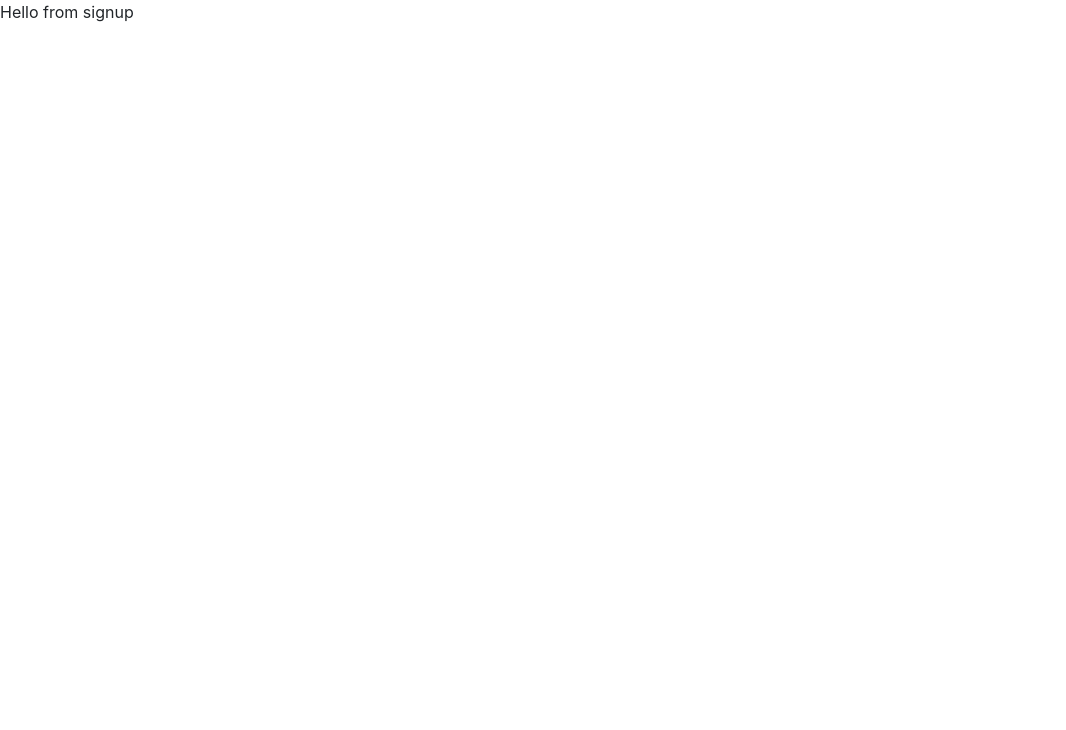
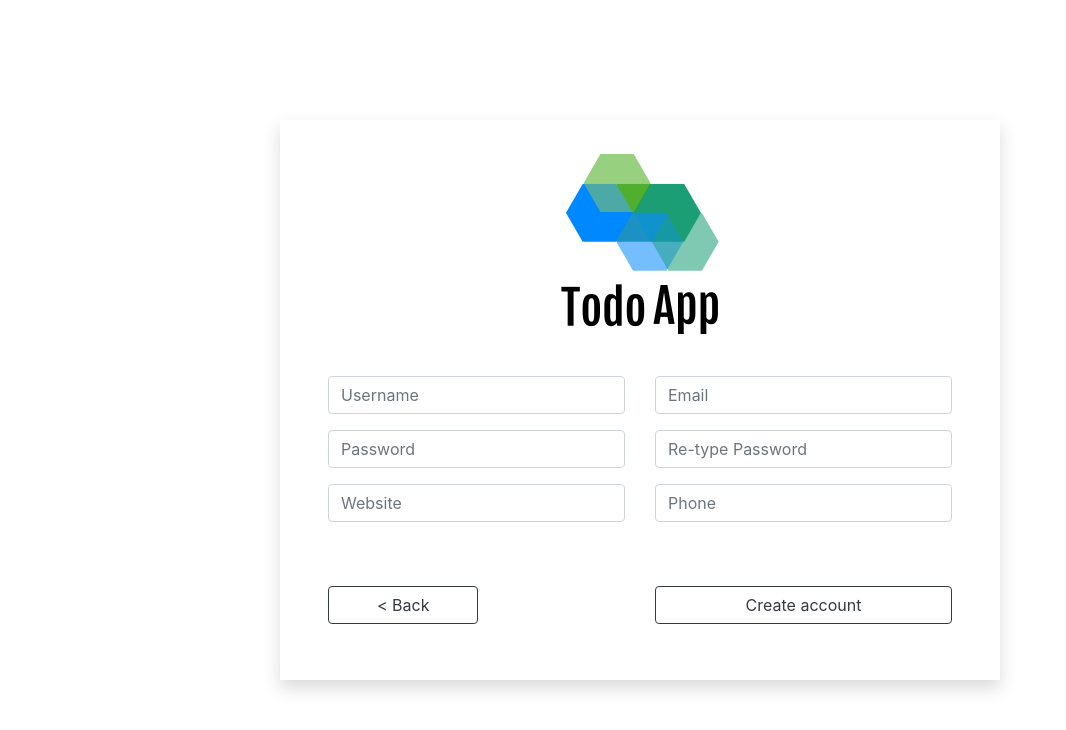
Before and after one commit to victormindrila/todo-app, a React (Create React App) app in the folder view/: page /signup in a window 1280 px wide. Shown: the top 730 px of the page, without its empty margins (0-1066 px from the left). Built offline with nearby package versions, Linux system fonts and the light colour scheme.

Commit message:
adds signup page

```diff
--- a/view/src/pages/Signin/Signin.jsx
+++ b/view/src/pages/Signin/Signin.jsx
@@ -38,9 +38,9 @@ class Signin extends React.Component {
 						<div className='form-group mb-3'>
 							<input
 								className='form-control'
-								name='email'
+								name='username'
 								placeholder='Username'
-								value={this.state.Username}
+								value={this.state.username}
 								onChange={(e) => this.handleChange(e)}
 							/>
 						</div>
--- /dev/null
+++ b/view/src/pages/Signup/Signup.css
@@ -0,0 +1,7 @@
+.signup-page {
+	height: 100vh;
+}
+
+.signup-form {
+	width: 720px;
+}
--- a/view/src/pages/Signup/Signup.jsx
+++ b/view/src/pages/Signup/Signup.jsx
@@ -1,7 +1,120 @@
-import React from 'react';
+import React, { Component } from 'react';
+import { Link } from 'react-router-dom';
+import Logo from '../../assets/images/logo/logo.png';
+import './Signup.css';
 
-function Signup() {
-	return <div>Hello from signup</div>;
+class Signup extends Component {
+	constructor() {
+		super();
+		this.state = {
+			username: '',
+			email: '',
+			password: '',
+			passwordConfirmation: '',
+			website: '',
+			phone: ''
+		};
+	}
+
+	handleChange(e) {
+		this.setState({
+			[e.target.name]: e.target.value
+		});
+	}
+
+	handleSubmit(e) {
+		e.preventDefault();
+		//todo
+	}
+
+	render() {
+		return (
+			<div className='signup-page flex-column d-flex justify-content-center align-items-center'>
+				<div className='signup-form d-flex flex-column shadow px-5 py-4 pb-5'>
+					<Link to='/' className='align-self-center'>
+						<img src={Logo} alt='logo' className='logo mb-4' />
+					</Link>
+					<form
+						className='d-flex flex-column'
+						onSubmit={(e) => {
+							this.handleSubmit(e);
+						}}>
+						<div className='form-group row mb-5'>
+							<div className='col-sm-6 my-2'>
+								<input
+									className='form-control'
+									name='username'
+									placeholder='Username'
+									value={this.state.username}
+									onChange={(e) => this.handleChange(e)}
+								/>
+							</div>
+							<div className='col-sm-6 my-2'>
+								<input
+									type='text'
+									className='form-control'
+									name='email'
+									placeholder='Email'
+									value={this.state.email}
+									onChange={(e) => this.handleChange(e)}
+								/>
+							</div>
+							<div className='col-sm-6 my-2'>
+								<input
+									type='password'
+									className='form-control'
+									name='password'
+									placeholder='Password'
+									value={this.state.password}
+									onChange={(e) => this.handleChange(e)}
+								/>
+							</div>
+							<div className='col-sm-6 my-2'>
+								<input
+									type='password'
+									className='form-control'
+									name='passwordConfirmation'
+									placeholder='Re-type Password'
+									value={this.state.passwordConfirmation}
+									onChange={(e) => this.handleChange(e)}
+								/>
+							</div>
+							<div className='col-sm-6 my-2'>
+								<input
+									type='text'
+									className='form-control'
+									name='website'
+									placeholder='Website'
+									value={this.state.website}
+									onChange={(e) => this.handleChange(e)}
+								/>
+							</div>
+							<div className='col-sm-6 my-2'>
+								<input
+									type='text'
+									className='form-control'
+									name='phone'
+									placeholder='Phone'
+									value={this.state.phone}
+									onChange={(e) => this.handleChange(e)}
+								/>
+							</div>
+						</div>
+						<div className='row'>
+							<div className='col-sm-6 my-2'>
+								<button className='btn btn-outline-dark px-5'> &lt; Back</button>
+							</div>
+							<div className='col-sm-6 my-2'>
+								<button type='submit' className='btn btn-outline-dark form-control'>
+									Create account
+								</button>
+							</div>
+						</div>
+					</form>
+				</div>
+			</div>
+		);
+	}
 }
 
 export default Signup;
```
